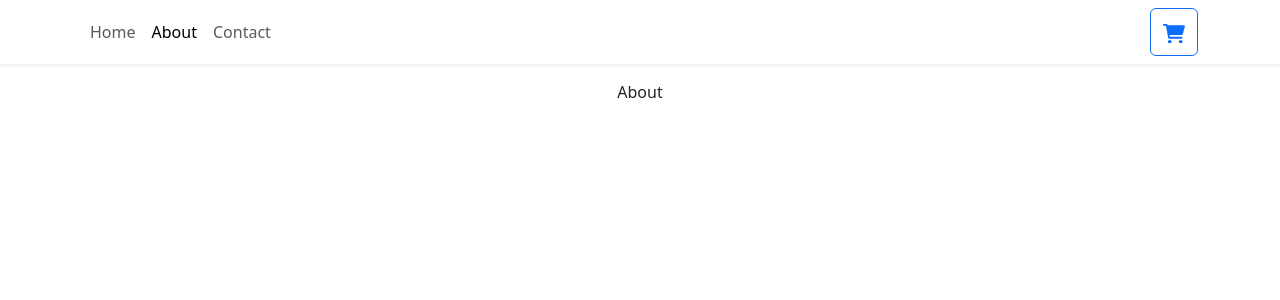
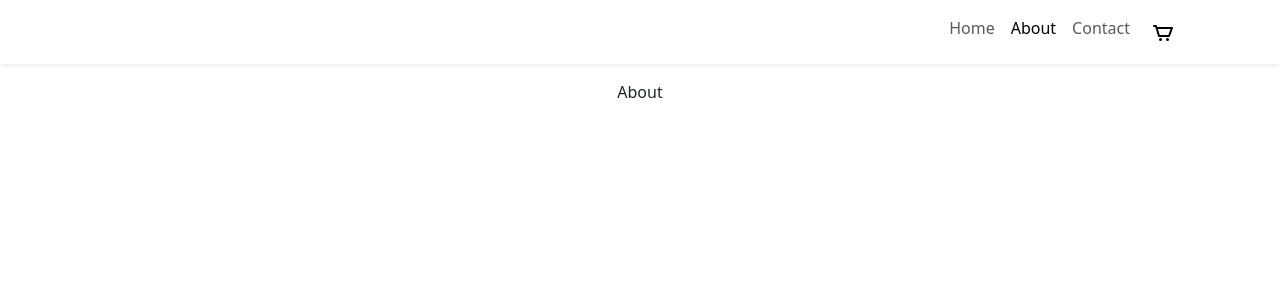
Before and after one commit to Sohail-Yawer/DeccanPeaks, a React (Create React App) app: page /About in a window 1280 px wide. Shown: the top 300 px of the page. Built offline with nearby package versions, Linux system fonts and the light colour scheme.

Commit message:
nav items on right

```diff
--- a/src/components/NavBar/navbar.component.jsx
+++ b/src/components/NavBar/navbar.component.jsx
@@ -1,38 +1,37 @@
 import React from 'react';
-import { Button, Container,Nav, Navbar as NavbarBs } from 'react-bootstrap';
+import { Button, Container, Nav, Navbar as NavbarBs } from 'react-bootstrap';
 import { NavLink } from 'react-router-dom';
 import "./navbar.style.css";
-
 
 const Navbar = () => {
   return (
     <div>
-      <NavbarBs  sticky="top" className='bg-white shadow-sm mb-3'>
-        <Container>
-          <Nav className='me-auto ' >
-            <Nav.Link   className='custom-button' as={NavLink} to="/" exact>
+      <NavbarBs sticky="top" className='bg-white shadow-sm mb-3'>
+        <Container >
+          <Nav className='container-fluid'>
+            <Nav.Link className='custom-button ms-auto' as={NavLink} to="/" exact>
               Home
             </Nav.Link>
-            <Nav.Link   as={NavLink} to="/About" className='custom-button'>
+            <Nav.Link as={NavLink} to="/About" className='custom-button '>
               About
             </Nav.Link>
-            <Nav.Link  as={NavLink} to="/Contact" className='custom-button'>
+            <Nav.Link as={NavLink} to="/Contact" className='custom-button '>
               Contact
             </Nav.Link>
-          </Nav>
-          <Button
-          style={{width: "3rem", height: "3rem"}}
-          variant='outline-primary'
 
+            <Button className='custom-button'
+            style={{ width: "3rem", height: "3rem" }}
+            variant='outline'
           >
-          <svg
-              xmlns="http://www.w3.org/2000/svg"
-              viewBox="0 0 576 512"
-              fill="currentColor"
-            >
-              <path d="M96 0C107.5 0 117.4 8.19 119.6 19.51L121.1 32H541.8C562.1 32 578.3 52.25 572.6 72.66L518.6 264.7C514.7 278.5 502.1 288 487.8 288H170.7L179.9 336H488C501.3 336 512 346.7 512 360C512 373.3 501.3 384 488 384H159.1C148.5 384 138.6 375.8 136.4 364.5L76.14 48H24C10.75 48 0 37.25 0 24C0 10.75 10.75 0 24 0H96zM128 464C128 437.5 149.5 416 176 416C202.5 416 224 437.5 224 464C224 490.5 202.5 512 176 512C149.5 512 128 490.5 128 464zM512 464C512 490.5 490.5 512 464 512C437.5 512 416 490.5 416 464C416 437.5 437.5 416 464 416C490.5 416 512 437.5 512 464z" />
+            <svg width="24px" height="24px" viewBox="0 0 24 24" xmlns="http://www.w3.org/2000/svg">
+              <circle cx="16.5" cy="18.5" r="1.5" />
+              <circle cx="9.5" cy="18.5" r="1.5" />
+              <path d="M18 16H8a1 1 0 0 1-.958-.713L4.256 6H3a1 1 0 0 1 0-2h2a1 1 0 0 1 .958.713L6.344 6H21a1 1 0 0 1 .937 1.352l-3 8A1 1 0 0 1 18 16zm-9.256-2h8.563l2.25-6H6.944z" />
             </svg>
           </Button>
+
+          </Nav>
+
         </Container>
       </NavbarBs>
     </div>
```
